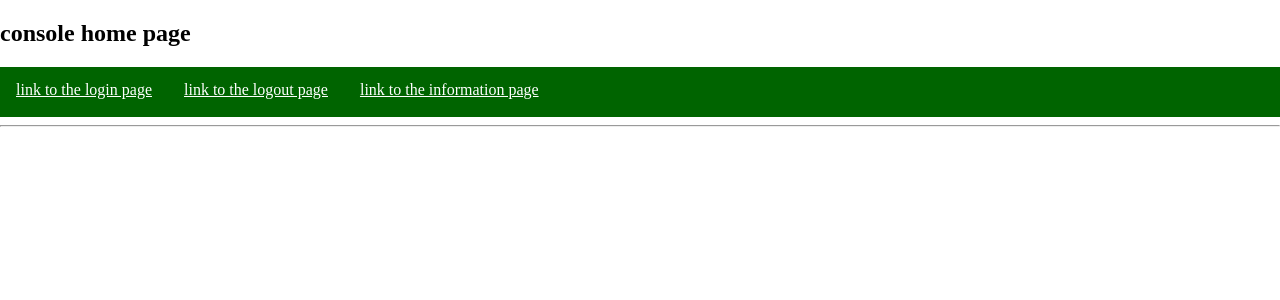
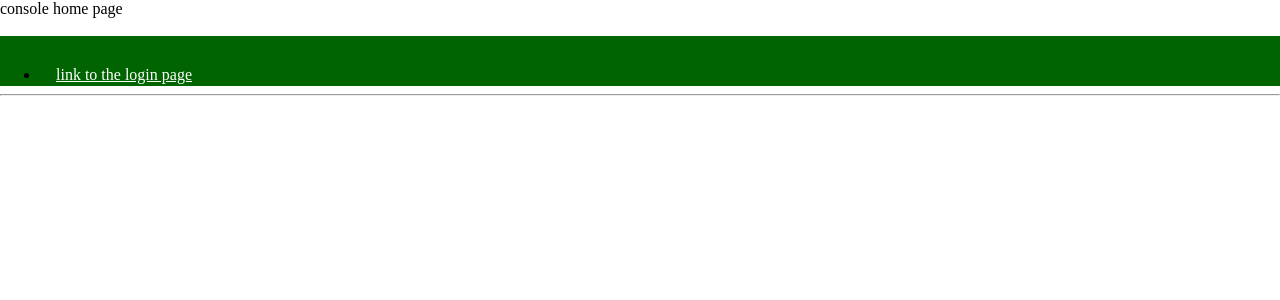
Before and after one commit to billymort17/consoleminiproject, a PHP site: page /user/index.php in a window 1280 px wide. Shown: the top 300 px of the page. Run offline with PHP 8.4, Linux system fonts and the light colour scheme.

Commit message:
updated navbar and css

```diff
--- a/version2/styles.css
+++ b/version2/styles.css
@@ -1,15 +1,19 @@
-nav ul {
+.navbar {
     background-color: darkgreen;
     margin: 0;
     padding: 0;
     list-style-type: none;
     overflow: hidden;
     height: 50px;
+.navbar-title{
+    font-size: 1.5rem;
+    color: white;
 }
-nav ul li {
+}
+.nav-list{
     float: left;
 }
-nav ul li a{
+.nav-list a{
 display: block;
 color: white;
 text-align: left;
--- a/version2/user/assets/navbar.php
+++ b/version2/user/assets/navbar.php
@@ -16,8 +16,9 @@ exit;
 }
 }
 ?>
+<div class="navbar-title"> console home page</div>
+<br>
 <nav class="navbar">
-    <h1> console home page </h1>
     <ul class="nav-list">
         <li><a href="login.php"> link to the login page </a></li>
         <li><a href="logout.php"> link to the logout page </a></li>
```
